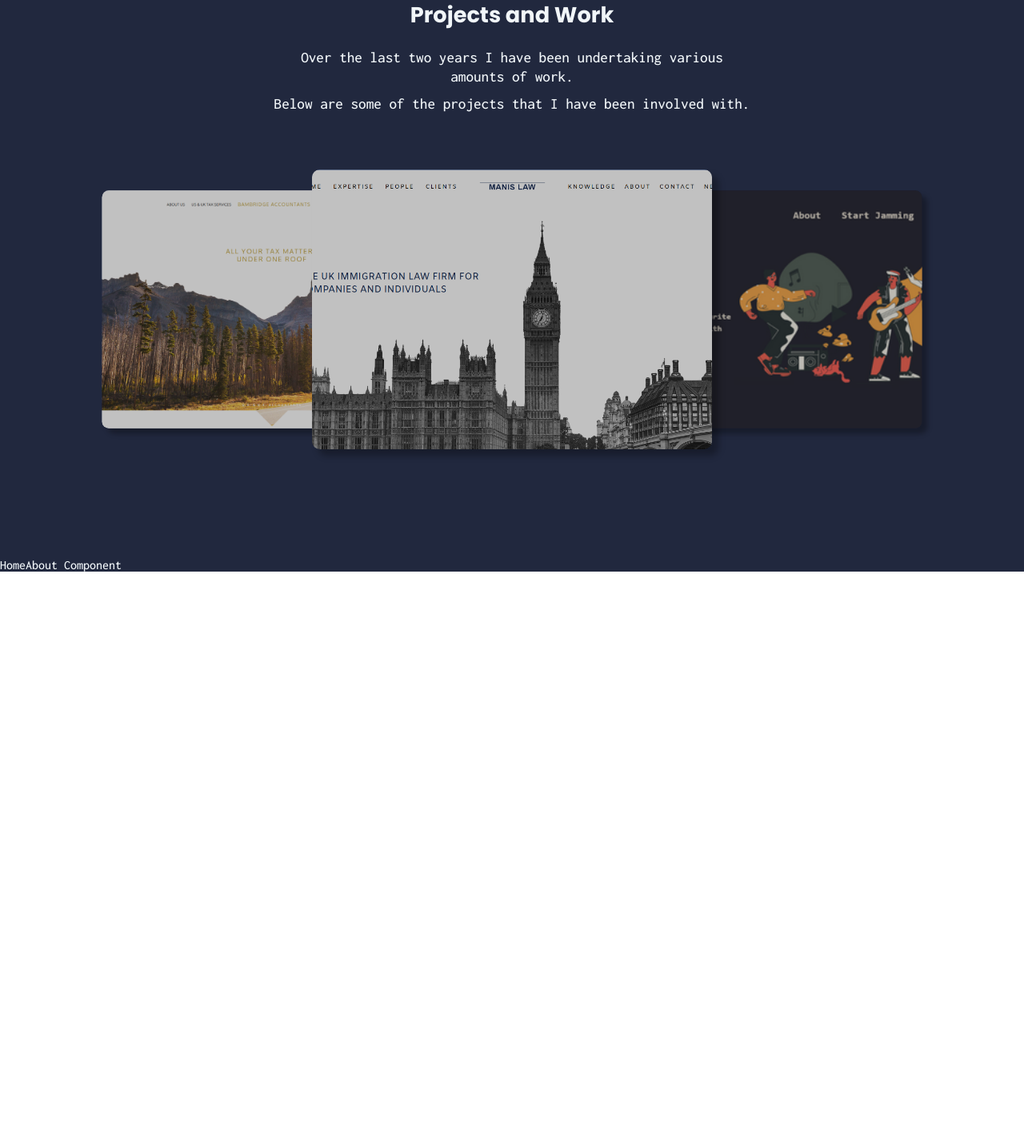
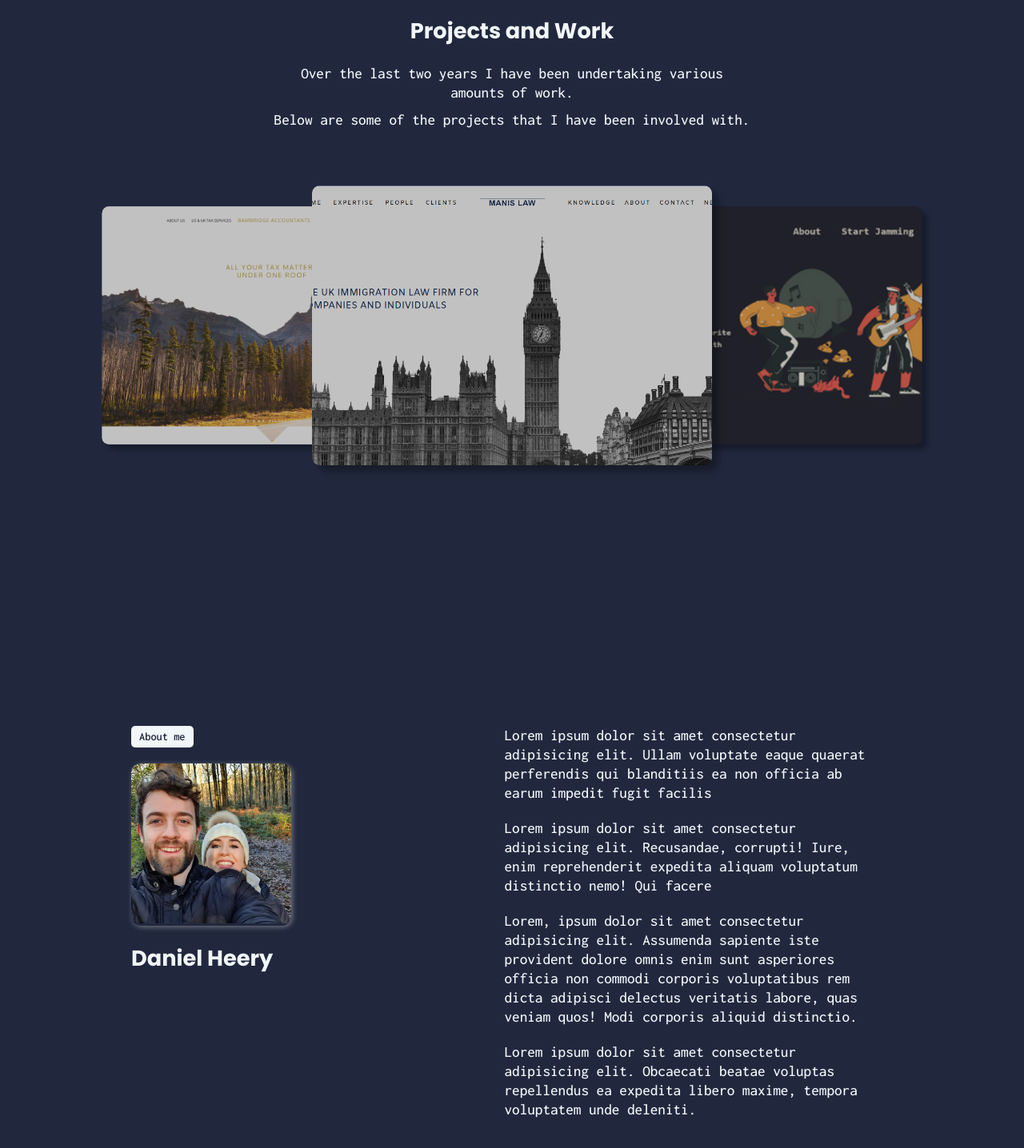
Before and after one commit to djheery/Portfolio, a Next.js app: page / in a window 1280 px wide. Shown: the part 802-2238 px from the top of the page at 80% size. Before the commit the page ends 1517 px from the top, so only its background shows below. Built offline with nearby package versions, Linux system fonts and the light colour scheme.

Commit message:
About section

```diff
--- a/app/components/BackgroundFilter/BackgroundFilter.tsx
+++ b/app/components/BackgroundFilter/BackgroundFilter.tsx
@@ -1,6 +1,6 @@
 "use client"
 
-import { animationDebounce, setupRadialGradiantListener } from '@/app/util/debounce';
+import { animationDebounce } from '@/app/util/debounce';
 import { useEffect, useState } from 'react';
 import styles from './BackgroundFilter.module.css';
 
--- a/app/components/Header/Header.tsx
+++ b/app/components/Header/Header.tsx
@@ -6,7 +6,7 @@ import styles from './Header.module.css';
 import HeaderLogo from './HeaderLogo/HeaderLogo';
 import Navigation from './Navigation/Navigation';
 import { useEffect } from 'react';
-import { setupHeaderListener, setupRadialGradiantListener } from '@/app/util/debounce';
+import { setupHeaderListener } from '@/app/util/debounce';
 
 const headerInnerStyles = `
 ${styles["site-header__inner"]} flex
--- a/app/components/HomePage/HomeAbout/HomeAbout.module.css
+++ b/app/components/HomePage/HomeAbout/HomeAbout.module.css
@@ -0,0 +1,57 @@
+.about-section {
+  padding: 70px 20px;
+}
+
+.about-section__inner {
+
+}
+
+.about-section__img {
+  max-width: 150px;
+  height: auto;
+  overflow: hidden;
+  border-radius: 12px;
+  box-shadow: .1rem .1rem .4rem rgba(200, 200, 200, .5);
+  margin: 20px 0;
+  transition: all .3s ease-out
+}
+
+.about-section__img img {
+  width: 100%;
+  height: auto;
+  transition: all .3s ease-out
+}
+
+.about-section__left,
+.about-section__right p {
+  margin-bottom: 20px;
+}
+
+@media only screen and (min-width: 768px) {
+  .about-section {
+    max-width: 80%;
+    margin: auto;
+  }
+
+  .about-section__inner {
+    display: flex;
+    align-items: baseline;
+  }
+
+  .about-section__left,
+  .about-section__right {
+    width: 49%;
+  }
+}
+
+@media only screen and (min-width: 1000px) {
+
+.about-section__img {
+  max-width: 200px;
+  height: auto;
+  overflow: hidden;
+  border-radius: 12px;
+  box-shadow: .1rem .1rem .4rem rgba(200, 200, 200, .5);
+  margin: 20px 0;
+}
+}
--- a/app/components/HomePage/HomeAbout/HomeAbout.tsx
+++ b/app/components/HomePage/HomeAbout/HomeAbout.tsx
@@ -1,3 +1,5 @@
+import SectionContainer from '../../Containers/SectionContainer/SectionContainer';
+import PillTextIcon from '../../Icons/PillTextIcon';
 import styles from './HomeAbout.module.css';
 
 /**
@@ -7,9 +9,25 @@ import styles from './HomeAbout.module.css';
 
 const HomeAbout: React.FC = () => {
   return (
-    <div>
-      HomeAbout Component
-    </div>
+    <SectionContainer>
+      <div className={styles["about-section"]}>
+        <div className={styles["about-section__inner"]}>
+          <div className={styles["about-section__left"]}>
+            <PillTextIcon text="About me" />
+            <div className={styles["about-section__img"]}>
+              <img src="/images/dan-and-liz.jpg" alt="" />
+            </div>
+            <h1>Daniel Heery</h1>
+          </div>
+          <div className={styles["about-section__right"]}>
+            <p>Lorem ipsum dolor sit amet consectetur adipisicing elit. Ullam voluptate eaque quaerat perferendis qui blanditiis ea non officia ab earum impedit fugit facilis</p>
+            <p>Lorem ipsum dolor sit amet consectetur adipisicing elit. Recusandae, corrupti! Iure, enim reprehenderit expedita aliquam voluptatum distinctio nemo! Qui facere</p>
+            <p>Lorem, ipsum dolor sit amet consectetur adipisicing elit. Assumenda sapiente iste provident dolore omnis enim sunt asperiores officia non commodi corporis voluptatibus rem dicta adipisci delectus veritatis labore, quas veniam quos! Modi corporis aliquid distinctio.</p>
+            <p>Lorem ipsum dolor sit amet consectetur adipisicing elit. Obcaecati beatae voluptas repellendus ea expedita libero maxime, tempora voluptatem unde deleniti.</p>
+          </div>
+        </div>
+      </div>
+    </SectionContainer>
   )
 }
 
--- a/app/components/HomePage/HomePortfolio/HomePortfolio.module.css
+++ b/app/components/HomePage/HomePortfolio/HomePortfolio.module.css
@@ -1,5 +1,6 @@
 .portfolio-section {
   min-height: 700px;
+  padding: 20px;
 }
 
 .portfolio-section__introduction {
@@ -12,3 +13,27 @@
 .portfolio-section__introduction h1 {
   margin-bottom: 20px;
 }
+
+@media only screen and (min-width: 1000px) {
+.portfolio-section__inner {
+  min-height: 600px;
+  display: flex;
+  align-items: center;
+  flex-direction: column;
+}
+
+.portfolio-section__introduction {
+  max-width: 600px;
+  margin: auto;
+  text-align: center;
+  margin-bottom: 0px;
+}
+
+}
+
+@media only screen and (min-width: 1170px) {
+  .portfolio-section__inner {
+    min-height: 800px;
+    display: block;
+  }
+}
--- a/app/components/HomePage/HomePortfolio/PortfolioMobile/PortfolioMobile.module.css
+++ b/app/components/HomePage/HomePortfolio/PortfolioMobile/PortfolioMobile.module.css
@@ -62,52 +62,48 @@
   text-align: center;
 }
 
-.portfolio-mobile__item--inner {
-
-}
 
 
 @media only screen and (min-width: 350px) {
   .portfolio-mobile__item {
-    min-height: 240px;
+    min-height: 220px;
   }
 }
 
 
-@media only screen and (min-width: 420px) {
-  .portfolio-mobile__item {
-    min-height: 280px;
-  }
-}
-
 @media only screen and (min-width: 500px) {
   .portfolio-mobile__item {
-    min-height: 320px;
-    max-width: 510px;
+    max-width: 410px;
+    min-height: 240px;
     margin: auto;
   }
 }
 
-@media only screen and (min-width: 687px) {
+@media only screen and (min-width: 589px) {
 
   .portfolio-mobile__item-container {
     display: flex;
     flex-direction: row;
     gap: 20px;
-    max-width: 89%;
+    max-width: 90%;
     margin: auto;
     flex-wrap: wrap;
   }
 
   .portfolio-mobile__item {
-    min-height: 220px;
-    width: 48%;
+    min-height: 180px;
+    width: 47%;
   }
 }
 
 @media only screen and (min-width: 768px) {
   .portfolio-mobile__item-container {
     max-width: 83%;
+  }
+
+
+  .portfolio-mobile__item {
+    min-height: 220px;
   }
 
 }
--- a/app/layout.tsx
+++ b/app/layout.tsx
@@ -5,8 +5,8 @@ import SocialMediaBar from './components/SocialMediaBar/SocialMediaBar'
 import BackgroundFilter from './components/BackgroundFilter/BackgroundFilter'
 
 export const metadata: Metadata = {
-  title: 'Create Next App',
-  description: 'Generated by create next app',
+  title: 'Developer Portfolio | Daniel Heery',
+  description: 'Daniel Heery is a web developer based in the United Kingdom',
 }
 
 export default function RootLayout({children}: {children: React.ReactNode}) {
--- a/app/util/debounce.ts
+++ b/app/util/debounce.ts
@@ -21,21 +21,3 @@ export const setupHeaderListener = () => {
 
   storeScrollPosition();
 }
-
-const setbody = (e: MouseEvent) => {
-  const x = e.offsetX;
-  const y = e.offsetY;
-  const backgroundContainer = document.querySelector("#background-pointer") as HTMLDivElement;
-  console.log(backgroundContainer.style.background)
-  backgroundContainer!.style.background = `
-    radial-gradient(600px at ${x} ${y}, rgba(29, 78, 216, 0.15), transparent 80%)
-  `
-
-  backgroundContainer!.style.background = `
-  radial-gradient(600px at ${x} ${y}, rgba(29, 78, 216, 0.15), transparent 80%)
-  `
-}
-
-export const setupRadialGradiantListener = () => {
-  window.addEventListener('mousemove', setbody, { passive: true });
-}
```
